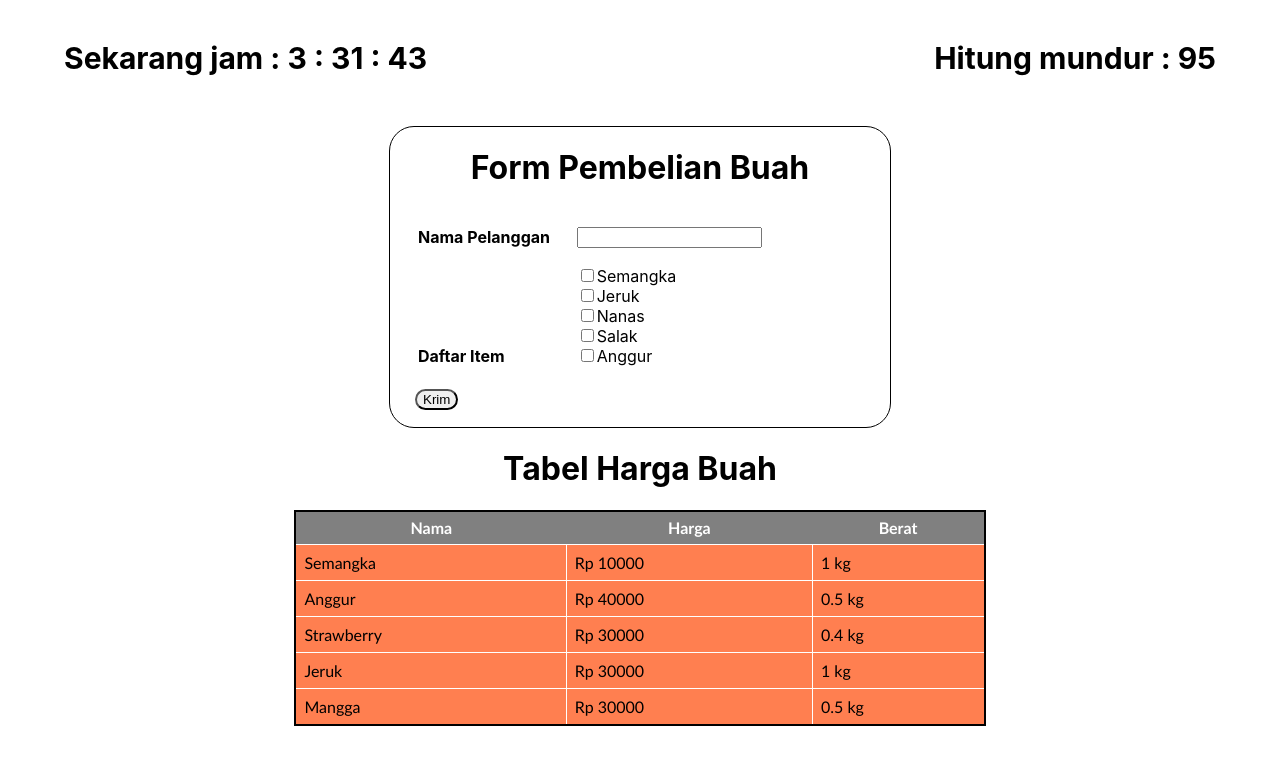
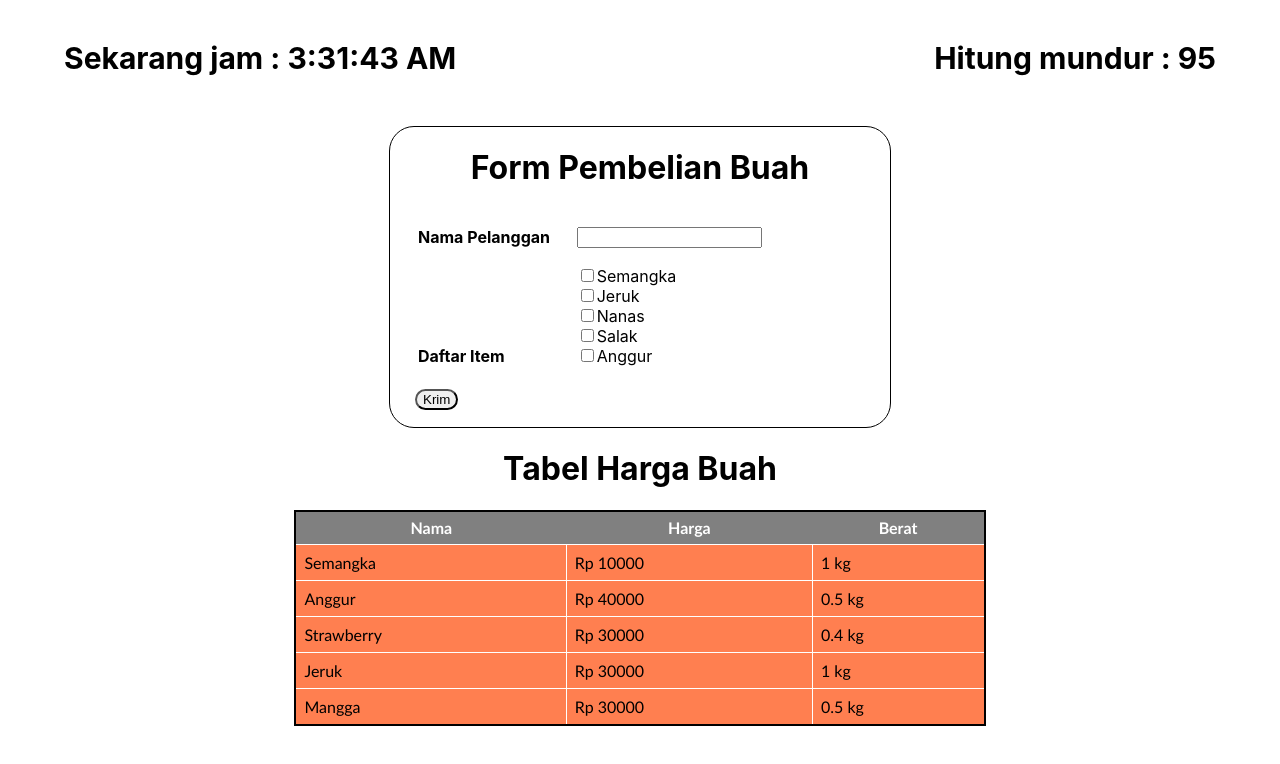
Before and after one commit to iqram98/sanbercode-reactjs-0820-2, a React (Create React App) app: page / in a window 1280 px wide. Shown: the top 764 px of the page. Built offline with nearby package versions, Linux system fonts and the light colour scheme.

Commit message:
update tugas 11

```diff
--- a/src/tugas-11/time.jsx
+++ b/src/tugas-11/time.jsx
@@ -28,7 +28,7 @@ class Time extends Component {
 
   getCurrentTime() {
     const time = new Date();
-    let currentTime = `${time.getHours()} : ${time.getMinutes()} : ${time.getSeconds()}`;
+    let currentTime = time.toLocaleTimeString("en-US");
     this.setState({ currentTime });
   }
 
```
